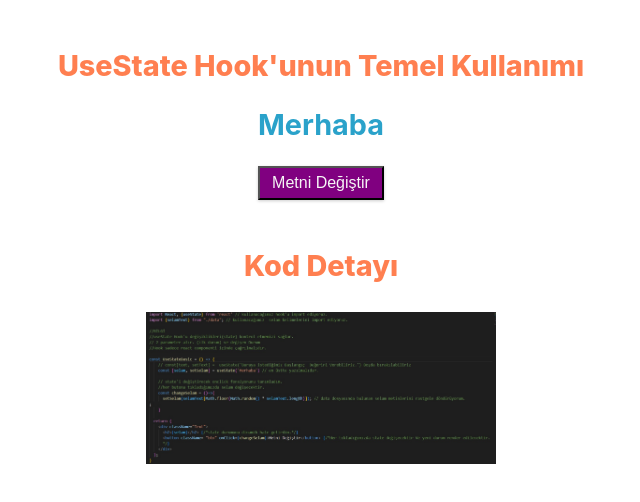
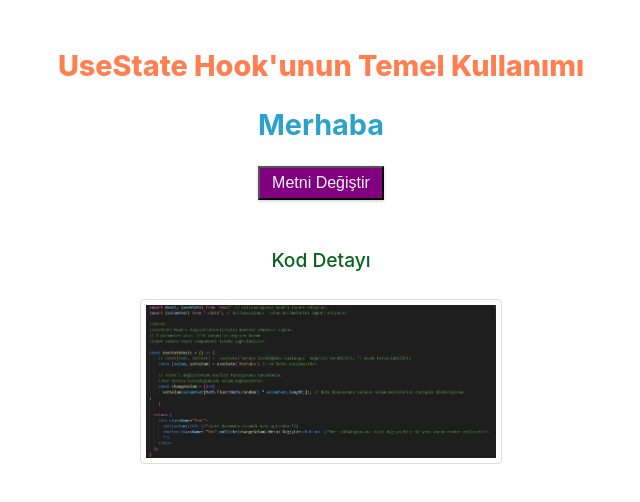
Before and after one commit to aydogdu-ali/example-useState-React, a React (Create React App) app: page / in a window 1280 px wide. Shown: the top 502 px of the page, without its empty margins (319-959 px from the left). Built offline with nearby package versions, Linux system fonts and the light colour scheme.

Commit message:
edit dasci css

```diff
--- a/src/App.css
+++ b/src/App.css
@@ -29,3 +29,29 @@
 .btn:hover {
   transform: scale(0.98);
 }
+
+
+
+
+.pic {
+  border: 1px solid #ddd;
+  border-radius: 4px;
+  padding: 5px;
+  width: 500rem;
+  margin-top: 0.5rem;
+  text-align: center;
+}
+
+.pic:hover {
+  box-shadow: 0 0 2px 1px rgba(0, 140, 186, 0.5);
+}
+
+
+
+p{
+  text-align: center;
+  margin-top: 3rem;
+  color:rgb(5, 99, 29);
+  font-weight: 500;
+  font-size: 1.2rem;
+}
```
